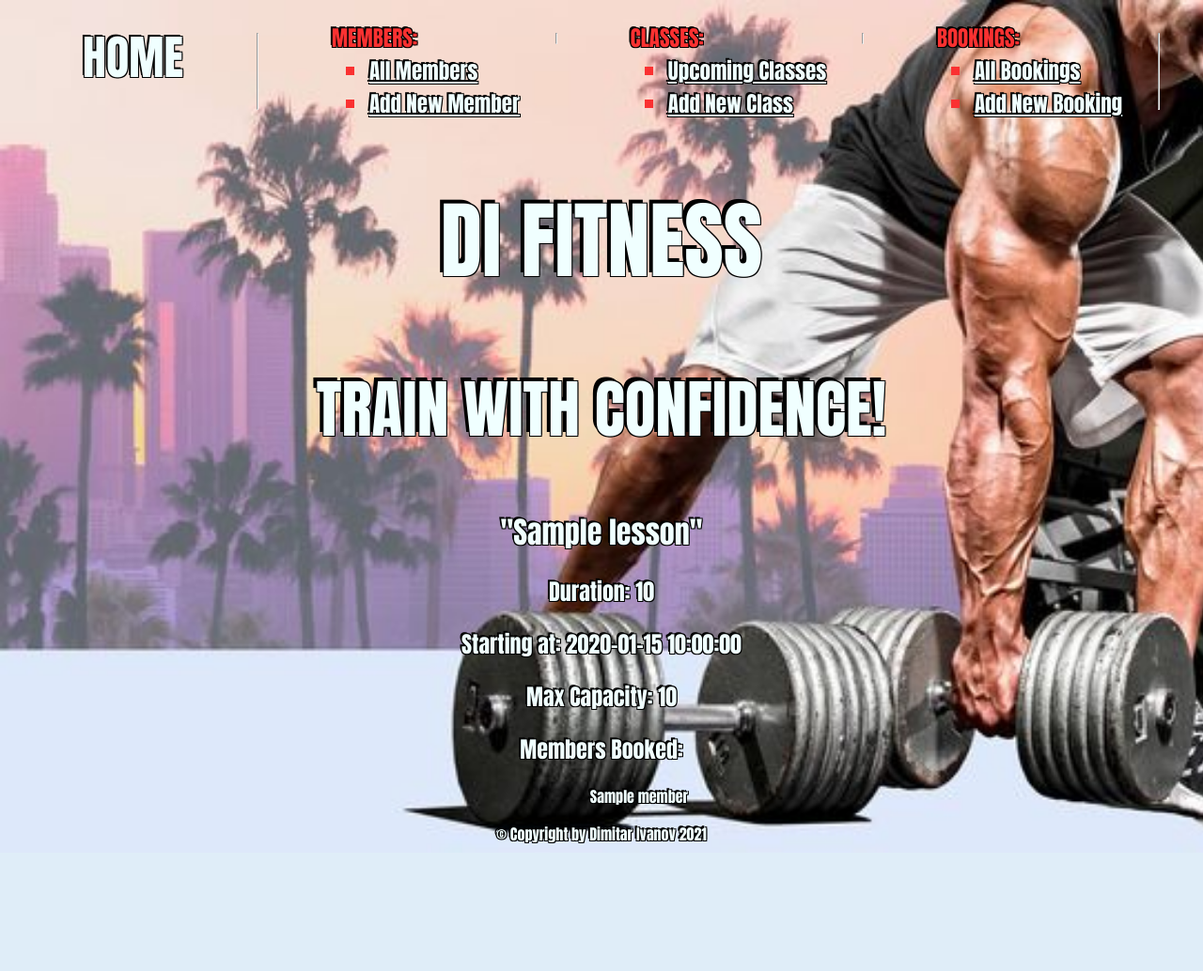
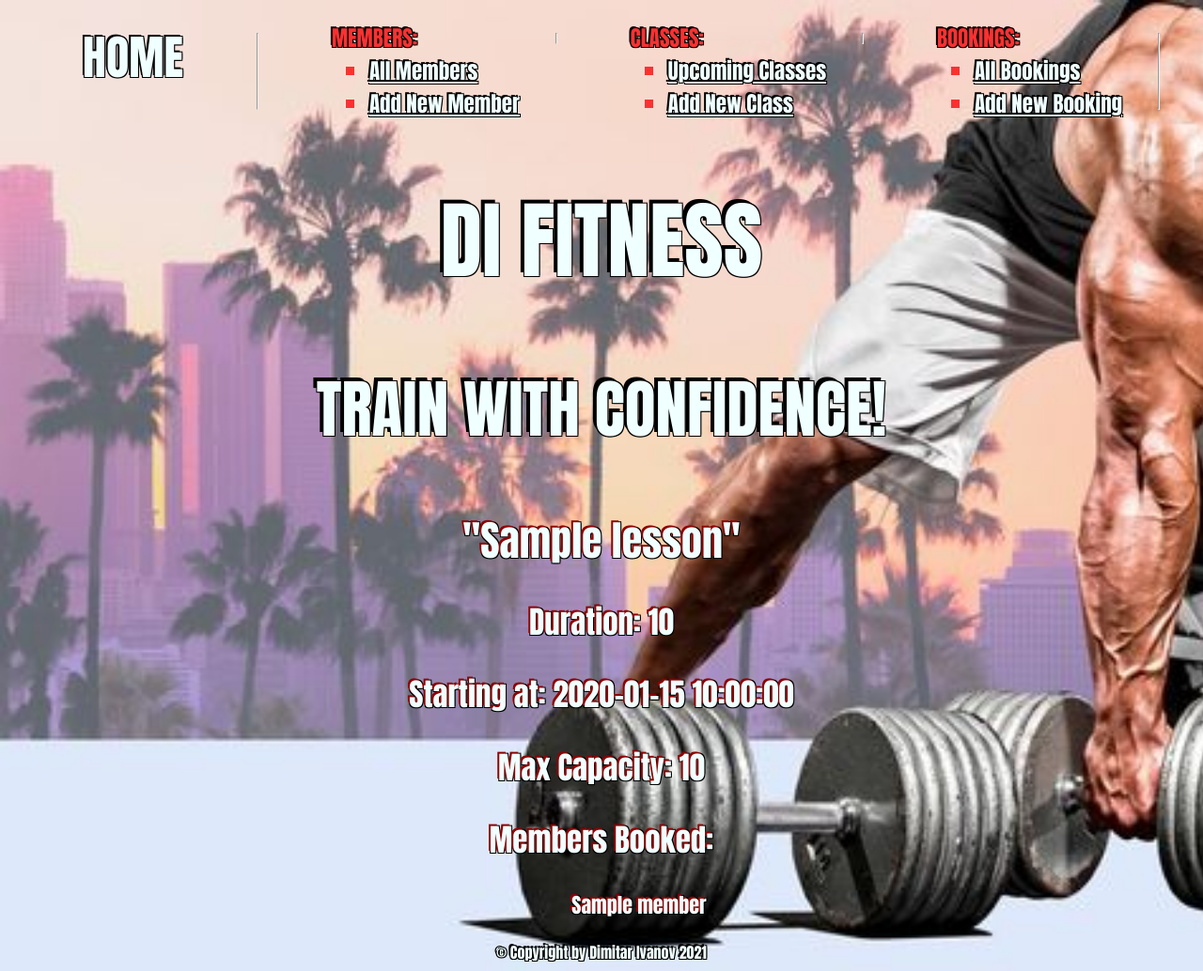
Before and after one commit to mitkousa/Gym_Project_W4, a Flask app: page /lessons/1 in a window 1280 px wide. Shown: the whole page at 94% size. Before the commit the page ends 898 px from the top, so only its background shows below. Run offline with Flask 2, Linux system fonts and the light colour scheme; a database or web service that is not in the repository returns one stand-in record (values such as "Sample title"); some libraries are stand-ins or nearby versions.

Commit message:
text shaddow for all show pages changed

```diff
--- a/static/style.css
+++ b/static/style.css
@@ -165,4 +165,6 @@ select {
 
 .center_show {
     text-align: center;
+    font-size: 22px;
+    text-shadow: -2px -2px 0 rgb(142, 1, 1), 1px -1px 0 #000, -1px 1px 0 #000, 1px 1px 0 #000;
 }
```
